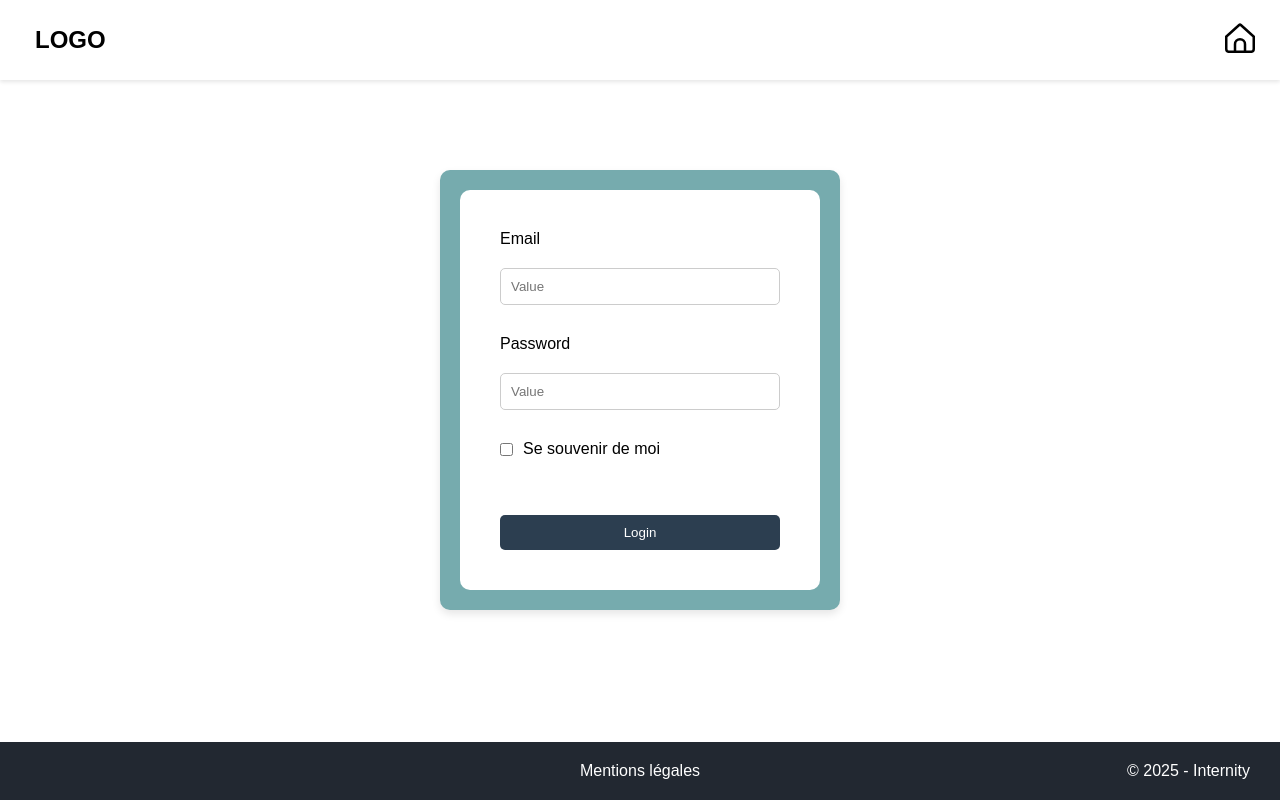
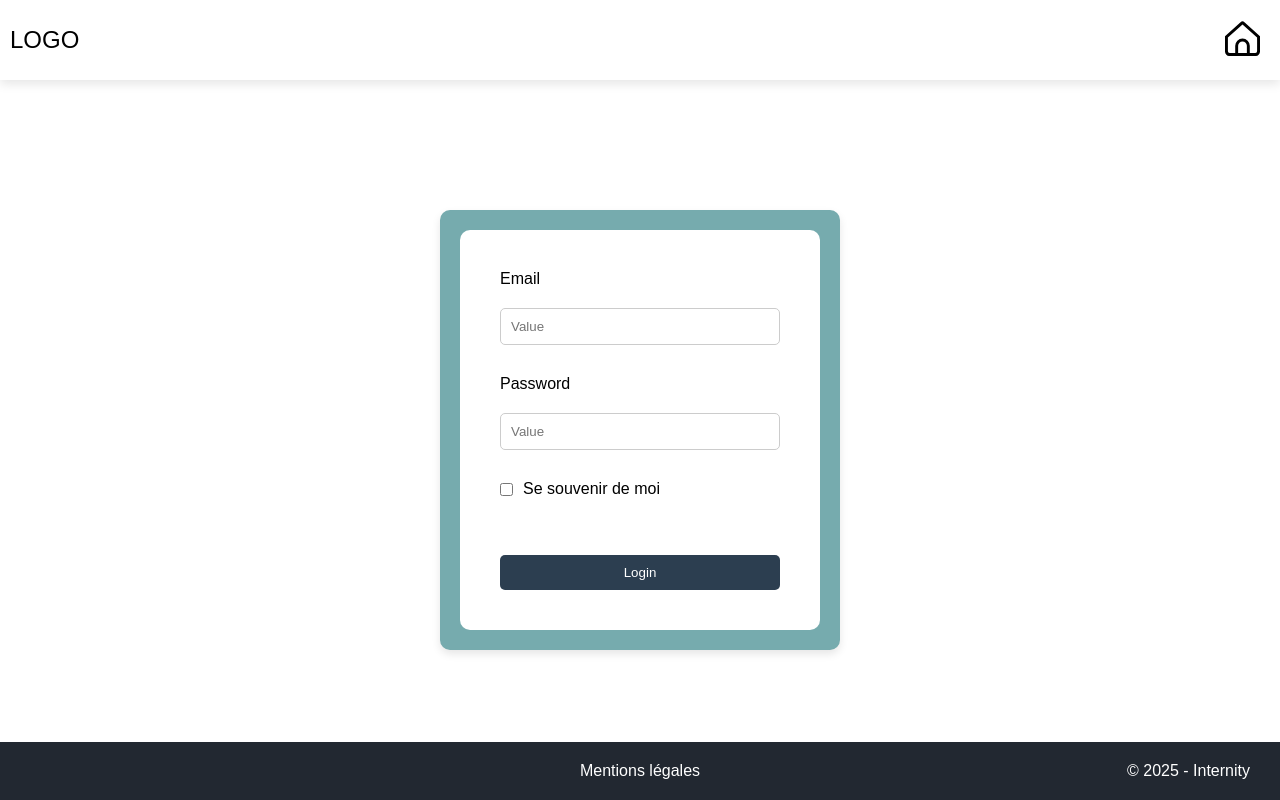
Before and after one commit to mxriine/Internity, a PHP site: page /vues/Login.php in a window 1280 px wide. Run offline with PHP 8.4, Linux system fonts and the light colour scheme.

Commit message:
Refactor CSS for login and home pages, update HTML structure for better accessibility, and resolve merge conflicts

```diff
--- a/assets/login.css
+++ b/assets/login.css
@@ -1,42 +1,13 @@
-/* Reset CSS */
-* {
-    margin: 0;
-    padding: 0;
-    box-sizing: border-box;
-}
-
-/* Navbar */
-.navbar {
-    display: flex;
-    justify-content: space-between;
-    align-items: center;
-    background-color: #fff;
-    padding: 15px;
-    box-shadow: 0 2px 4px rgba(0, 0, 0, 0.1);
-    position: fixed;
-    top: 0;
-    left: 0;
-    width: 100%;
-}
-
-.logo {
-    font-size: 24px;
-    font-weight: bold;
-    margin-left: 20px;
-}
-
-.home img {
-    height: 30px;
-    width: auto;
-}
-
 /* Main */
 main {
     display: flex;
     justify-content: center; /* Centre horizontalement */
     align-items: center; /* Centre verticalement */
-    min-height: calc(100vh - 80px); /* Hauteur minimale moins la navbar */
-    margin-top: 30px;
+    min-height: calc(100vh - 100px); /* Hauteur minimale moins la navbar */
+}
+
+.home {
+    width: 100vw;
 }
 
 /* Login Container */
@@ -110,3 +81,5 @@ button[type="submit"] {
 footer {
     position: fixed;
 }
+
+/* POUR NOLAN RESPONSIVE DESIGN */
--- a/assets/styles.css
+++ b/assets/styles.css
@@ -122,8 +122,8 @@ footer p {
 
 /* Icons */
 .home {
-    width: 100%;
-    height: 10vh;
+    width: 27vw;
+    height: 5vh;
     padding: 10px;
     top: 0;
     left: 0;
@@ -133,8 +133,7 @@ footer p {
 }
 
 .home img {
-    height: 45%;
-    right: 10px;
+    height: 35px; /* ou une autre valeur raisonnable */
 }
 
 .search-bar img:nth-of-type(2) {
@@ -150,8 +149,8 @@ footer p {
 }
 
 .user img {
-    height: 50%;
-    right: 10px;
+    height: 40px;
+    width: auto;
 }
 
 /* CSS de bases */
@@ -171,75 +170,3 @@ footer p {
 .white {
     color: var(--CWhite);
 }
-
-<<<<<<< HEAD
-<<<<<<< HEAD
-/*spécifiques à la page de Login.php */
-.login-page .navbar {
-    width: 100%;
-    background-color: white;
-    text-align: center;
-    padding: 15px 0;
-    font-size: 24px;
-    font-weight: bold;
-    border-bottom: 2px solid #76ABAE;
-    position: fixed;
-    top: 0;
-    left: 0;
-}
-
-.login-page .login-container {
-    border: 2px solid #76ABAE;
-    padding: 20px;
-    border-radius: 10px;
-    box-shadow: 0 0 10px rgba(0, 0, 0, 0.1);
-    width: 300px;
-    margin: 100px auto 0; /* Ajuste la marge pour éviter d'être sous la navbar */
-    text-align: center;
-}
-
-.login-page h2 {
-    margin-bottom: 20px;
-}
-
-.login-page form {
-    display: flex;
-    flex-direction: column;
-}
-
-.login-page input[type="email"],
-.login-page input[type="password"] {
-    width: 100%;
-    padding: 10px;
-    margin-bottom: 10px;
-    border: 1px solid #76ABAE;
-    border-radius: 5px;
-}
-
-.login-page .remember-me {
-    display: flex;
-    align-items: center;
-    justify-content: start;
-    margin-bottom: 15px;
-}
-
-.login-page .remember-me input {
-    margin-right: 5px;
-}
-
-.login-page .login-btn {
-    background-color: black;
-    color: white;
-    padding: 10px;
-    border: none;
-    border-radius: 5px;
-    cursor: pointer;
-}
-
-.login-page .login-btn:hover {
-    background-color: #333;
-}
-=======
->>>>>>> Nono
-=======
->>>>>>> Nono
--- a/vues/Login.php
+++ b/vues/Login.php
@@ -11,7 +11,7 @@
     <header class="navbar">
         <div class="logo">LOGO</div>
         <div class="home">
-            <a href="#"><img src="/assets/icons/home.svg" alt="Home Icon"></a>
+            <a href="/index.php"><img src="/assets/icons/home.svg" alt="Home Icon"></a>
         </div>
     </header>
     <main>
```
Also changed, not shown: index.php (+4 -4 lines).
